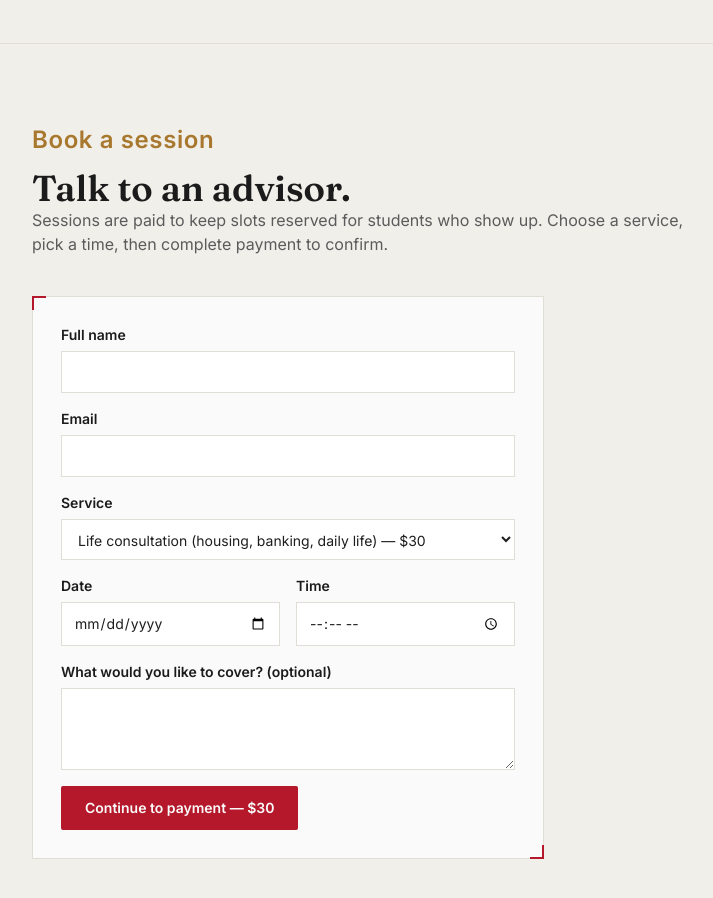
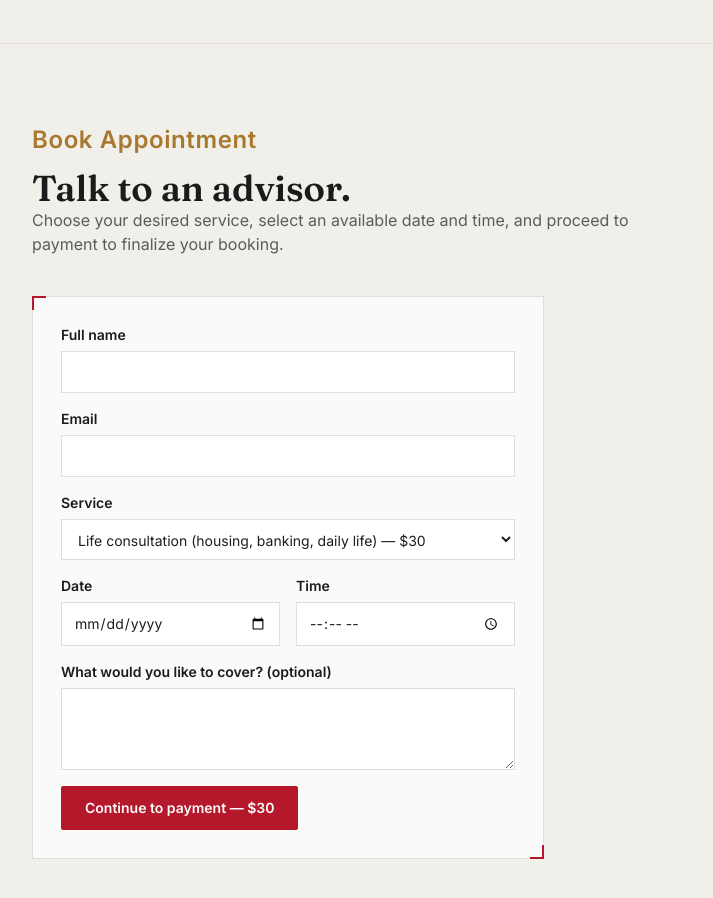
Before and after one commit to technicpro2010-lab/Afghanyouth, a React (Vite) app: page / in a window 1280 px wide. Shown: the part 2100-2998 px from the top of the page, without its empty margins (48-761 px from the left). Built offline with nearby package versions, Linux system fonts and the light colour scheme.

Commit message:
content changed

```diff
--- a/src/components/Appointment.jsx
+++ b/src/components/Appointment.jsx
@@ -74,11 +74,10 @@ export default function Appointment() {
     <section id="appointment" className="section bg-paper-dim">
       <div className="section-inner grid grid-cols-1 gap-10 items-start">
         <div>
-          <span className="eyebrow">Book a session</span>
+          <span className="eyebrow">Book Appointment</span>
           <h2>Talk to an advisor.</h2>
           <p>
-            Sessions are paid to keep slots reserved for students who show up.
-            Choose a service, pick a time, then complete payment to confirm.
+            Choose your desired service, select an available date and time, and proceed to payment to finalize your booking.
           </p>
         </div>
 
```
